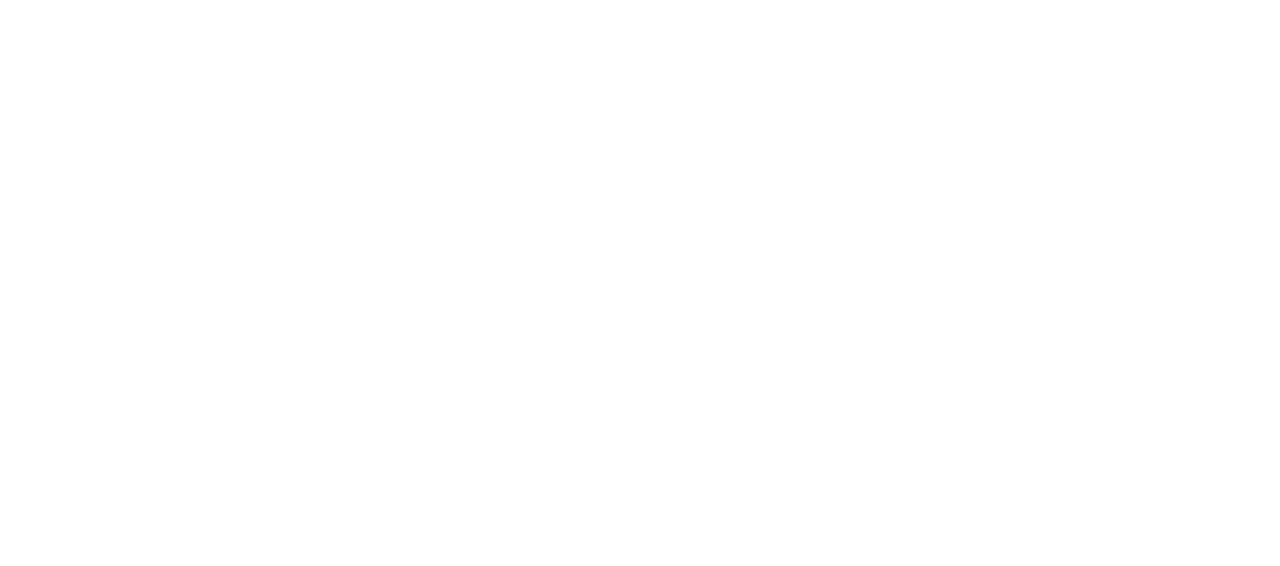
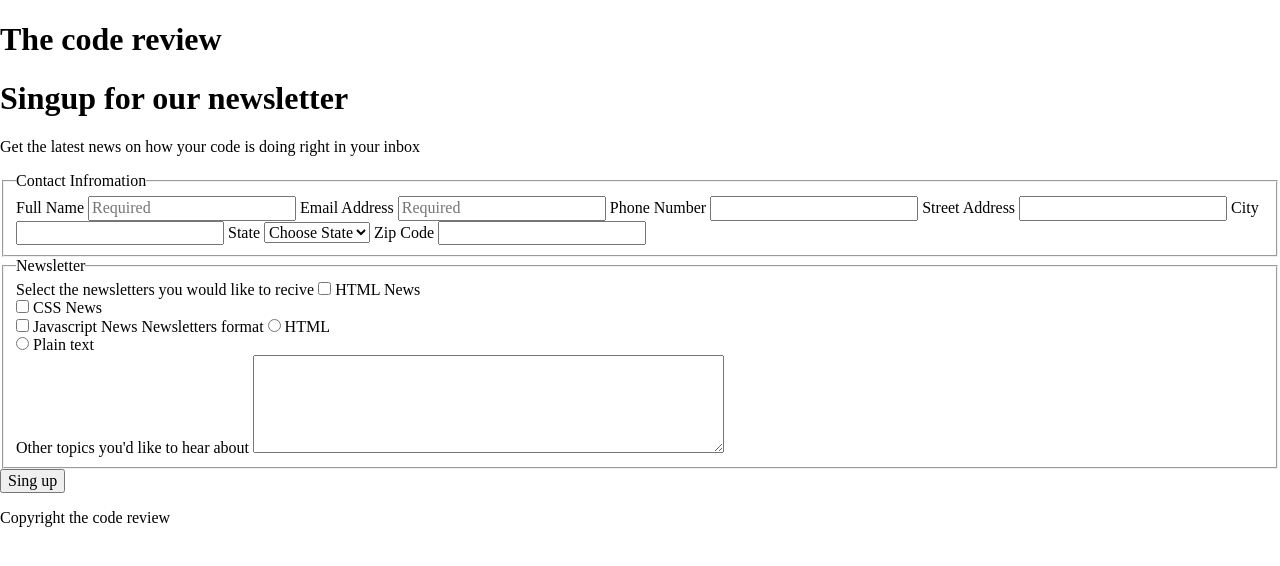
Before and after one commit to MohAhm/online_registration, a plain HTML site: page index.html in a window 1280 px wide. Drawn offline with Linux system fonts and the light colour scheme.

Commit message:
HTML form structure

```diff
--- a/index.html
+++ b/index.html
@@ -2,14 +2,88 @@
 <html lang="en">
 
 <head>
-    <meta charset="UTF-8">
-    <meta name="viewport" content="width=device-width, initial-scale=1.0">
-    <meta http-equiv="X-UA-Compatible" content="ie=edge">
-    <title>Document</title>
+    <meta charset="UTF-8" />
+    <meta name="viewport" content="width=device-width, initial-scale=1.0" />
+    <meta http-equiv="X-UA-Compatible" content="ie=edge" />
+    <title>The Code Review</title>
+    <link href="https://fonts.googleapis.com/css?family=Merriweather:300,300i,400,700&display=swap" rel="stylesheet">
+    <link rel="stylesheet" href="css/normalize.css">
+    <link rel="stylesheet" href="css/styles.css">
 </head>
 
 <body>
+    <header>
+        <h1 id="logo">The code review</h1>
+    </header>
 
+    <form action="index.html" method="post">
+        <h1>Singup for our newsletter</h1>
+        <p>Get the latest news on how your code is doing right in your inbox</p>
+
+        <fieldset>
+            <legend>Contact Infromation</legend>
+
+            <label for="name">Full Name</label>
+            <input type="text" id="name" name="full_name" placeholder="Required">
+
+            <label for="mail">Email Address</label>
+            <input type="email" id="mail" name="email_address" placeholder="Required">
+
+            <label for="phone">Phone Number</label>
+            <input type="tel" id="phone" name="phone_number">
+
+            <label for="street">Street Address</label>
+            <input type="text" id="street" name="street_address">
+
+            <label for="city">City</label>
+            <input type="text" id="city" name="city_name">
+
+            <label for="state">State</label>
+            <select id="state" name="choose_state">
+                <option value="">Choose State</option>
+                <option value="blekinge">Blekinge</option>
+                <option value="dalarna">Dalarna</option>
+                <option value="gotland">Gotland</option>
+                <option value="halland">Halland</option>
+                <option value="norrbotten">Norrbotten</option>
+                <option value="uppland">Uppland</option>
+            </select>
+
+            <label for="zip">Zip Code</label>
+            <input type="text" id="zip" name="zip_code" pattern="[0-9]*">
+        </fieldset>
+
+        <fieldset>
+            <legend>Newsletter</legend>
+
+            <label>Select the newsletters you would like to recive</label>
+            <input type="checkbox" id="html" value="html_news" name="user_newsletters">
+            <label for="html" class="light">HTML News</label>
+            <br>
+            <input type="checkbox" id="css" value="css_news" name="user_newsletters">
+            <label for="css" class="light">CSS News</label>
+            <br>
+            <input type="checkbox" id="js" value="js_news" name="user_newsletters">
+            <label for="js" class="light">Javascript News</label>
+
+            <label>Newsletters format</label>
+            <input type="radio" id="html_format" value="html_format" name="user_format">
+            <label for="html_format" class="light">HTML</label>
+            <br>
+            <input type="radio" id="text_format" value="text_format" name="user_format">
+            <label for="text_format" class="light">Plain text</label>
+            <br>
+
+            <label for="topics">Other topics you'd like to hear about</label>
+            <textarea name="user_topics" id="topics" cols="50" rows="5"></textarea>
+        </fieldset>
+
+        <input type="submit" value="Sing up" class="btn default">
+    </form>
+
+    <footer>
+        <p>Copyright the code review</p>
+    </footer>
 </body>
 
 </html>
```
